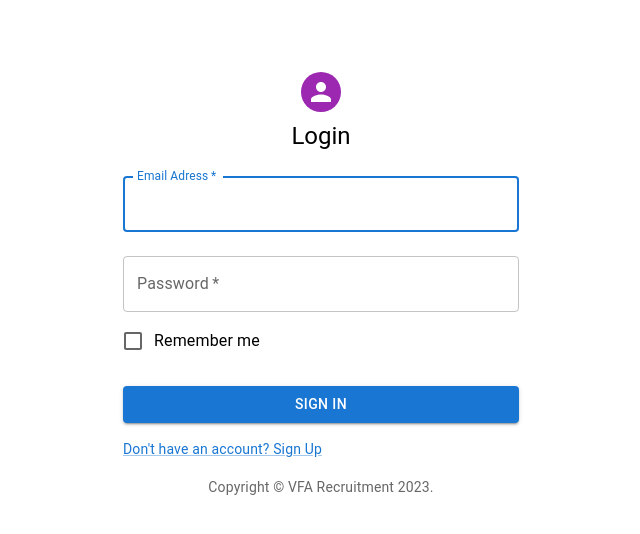
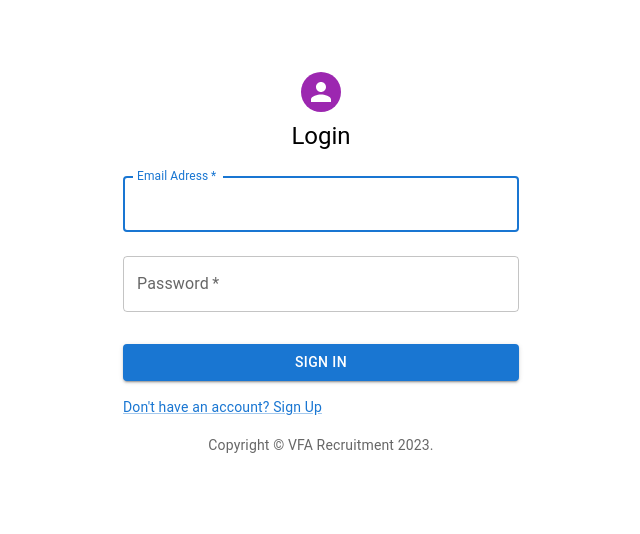
Before and after one commit to frlundst/IV1201-Design-of-Global-Applications, a React (Vite) app in the folder webapp/: page /login in a window 1280 px wide. Shown: the top 534 px of the page, without its empty margins (319-959 px from the left). Built offline with nearby package versions, Linux system fonts and the light colour scheme.

Commit message:
Update Component.tsx

```diff
--- a/webapp/src/Component/Views/Login/Component.tsx
+++ b/webapp/src/Component/Views/Login/Component.tsx
@@ -70,10 +70,6 @@ export const Login = () => {
                         id="password"
                         autoComplete="current-password"
                     />
-                    <FormControlLabel
-                        control={<Checkbox value="remember" color="primary" />}
-                        label={formatText("View.Login.RememberMe")}
-                    />
                     <Button
                         type="submit"
                         fullWidth
```
